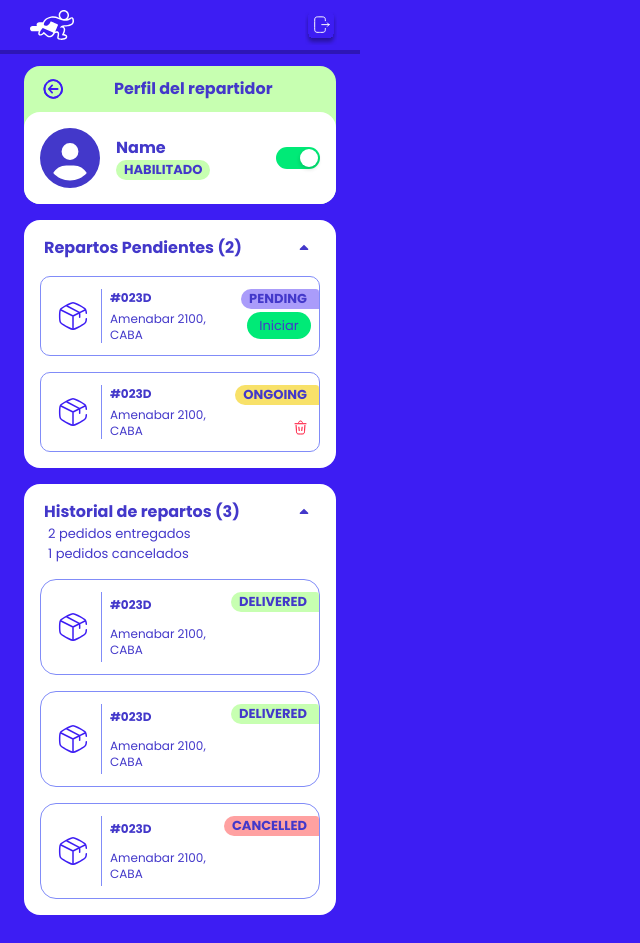
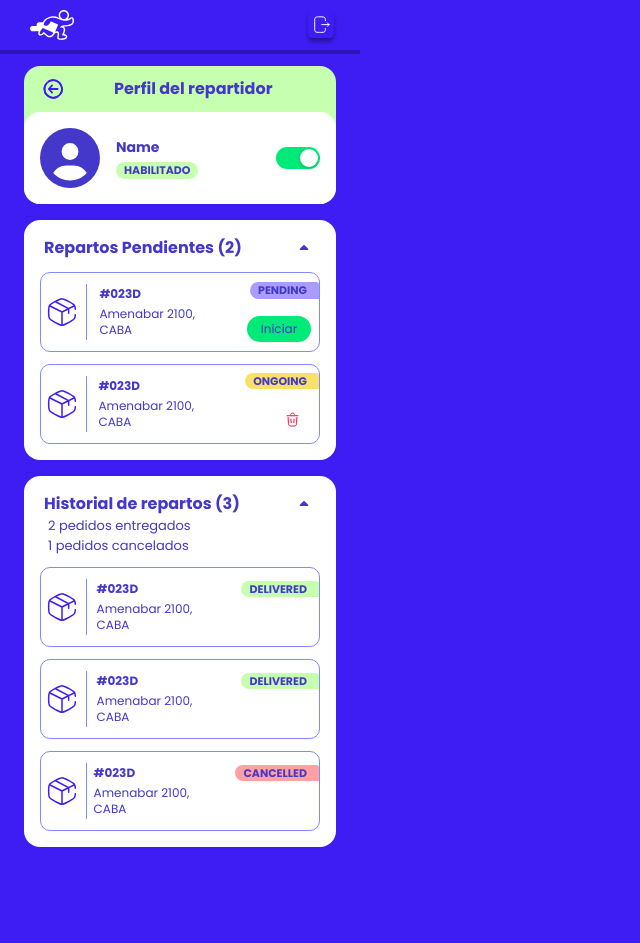
Before and after one commit to Dadario23/fast-delivery-front, a Next.js app: page /driver-profile in a window 1280 px wide. Shown: the whole page, without its empty margins (0-640 px from the left). After the commit the page ends 875 px from the top, so only its background shows below. Built offline with nearby package versions, Linux system fonts and the light colour scheme.

Commit message:
fixed-some-views-lists

```diff
--- a/src/components/DeliveriesAndHistory.tsx
+++ b/src/components/DeliveriesAndHistory.tsx
@@ -121,18 +121,20 @@ const DeliveriesAndHistory: React.FC<{
           showReps &&
           reps.map((rep) => (
             <div
-              className='mt-4 mr-0 flex p-3 pr-0 w-full h-[80px] rounded-[10px] border border-indigo-400 justify-between'
+              className='mt-3 mr-0 flex p-[0.5px] pr-0 w-full h-[80px] rounded-[10px] border border-indigo-400 justify-between'
               key={rep.id}
             >
               {' '}
               {/*box*/}
-              <div className='flex items-center h-full w-15 justify-between'>
+              <div className='flex items-center h-full w-15 justify-center'>
                 {/*boxLeft*/}
               <PackageIcon/>
-                <div className='w-px bg-indigo-400 h-full ml-2 mr-2'></div>
+
+                <div className='w-px bg-indigo-400 h-14 ml-1 mr-1'></div>
                 {/*separator*/}
+
               </div>
-              <div className='flex w-6/12 flex-col justify-around h-full text-xs'>
+              <div className='flex w-6/12 flex-col justify-center h-full text-xs'>
                 {' '}
                 {/*boxMid*/}
                 <h3 className='mb-1'>
@@ -144,7 +146,7 @@ const DeliveriesAndHistory: React.FC<{
                   {rep.subAddress}
                 </p>
               </div>
-              <div className='flex items-end flex-col  w-35 justify-between h-full '>
+              <div className='flex items-end flex-col  w-35 justify-around between h-full '>
                 {' '}
                 {/*boxRight*/}
                 <div
@@ -156,13 +158,13 @@ const DeliveriesAndHistory: React.FC<{
                   className={`flex justify-center w-max items-center pl-2 pr-3 rounded-l-xl rounded-tr`}
                 >
                   {/*title*/}
-                  <h4 style={{ fontSize: '13px' }}>
+                  <h4 style={{ fontSize: '11px' }}>
                     <b>{rep.status.toUpperCase()}</b>
                   </h4>
                 </div>
                 {rep.status === 'ongoing' && (
                   <div
-                    className='flex items-center justify-center p-1 bg-white text-indigo-700 rounded-2xl transition duration-200 ease-in-out hover:bg-gray-400 mr-2 active:bg-gray-500'
+                    className='flex items-center justify-center p-2 bg-white text-indigo-700 rounded-2xl transition duration-200 ease-in-out hover:bg-gray-400 mr-3 active:bg-gray-500'
                     onClick={(e) => onClickButton1(rep.id, 'cancelled', e)}
                   >
                     {' '}
@@ -172,13 +174,13 @@ const DeliveriesAndHistory: React.FC<{
                 )}
                 {rep.status === 'pending' && (
                   <div
+                    className='flex items-center justify-center  p-1 w-16 text-indigo-700 rounded-2xl mr-2 transition duration-200 ease-in-out hover:bg-gray-400 active:bg-gray-500'
                     style={{ backgroundColor: '#00ea77' }}
-                    className='flex items-center justify-center  p-1 w-16 text-indigo-700 rounded-2xl transition-all duration-200 ease-in-out active:bg-green-600 mr-2 mb-1'
                     onClick={(e) => onClickButton1(rep.id, 'ongoing', e)}
                   >
                     {' '}
                     {/*boton 1 customizado*/}
-                    <h4 style={{ fontSize: '13px' }}>Iniciar</h4>
+                    <h4 style={{ fontSize: '12px' }}>Iniciar</h4>
                   </div>
                 )}
               </div>
@@ -218,14 +220,14 @@ const DeliveriesAndHistory: React.FC<{
           showRepsHistory &&
           repsHistory.map((rep) => (
             <div
-              className='mt-4 mr-0 flex p-3 pr-0 w-full h-24 rounded-2xl border border-indigo-400 justify-between'
+              className='mt-3 mr-0 flex p-[0.5px] pr-0 w-full h-[80px] rounded-[10px] border border-indigo-400 justify-between'
               key={rep.id}
             >
-              <div className='flex items-center h-full w-15 justify-evenly'>
+              <div className='flex items-center h-full w-15 justify-center'>
               <PackageIcon/>
-                <div className='w-px bg-indigo-400 h-full ml-2 mr-2'></div>
+              <div className='w-px bg-indigo-400 h-14 ml-1 mr-1'></div>
               </div>
-              <div className='flex w-6/12 flex-col justify-around h-full text-xs'>
+              <div className='flex w-6/12 flex-col justify-center h-full text-xs'>
                 <h3 className='mb-1'>
                   <b>{rep.code}</b>
                 </h3>
@@ -235,15 +237,15 @@ const DeliveriesAndHistory: React.FC<{
                   {rep.subAddress}
                 </p>
               </div>
-              <div className='flex items-end flex-col  w-35 justify-between h-full '>
+              <div className='flex items-end flex-col  w-35 justify-between h-full'>
                 <div
                   style={{
-                    fontSize: '13px',
+                    fontSize: '11px',
                     backgroundColor: `${
                       rep.status === 'delivered' ? '#c7ffb1' : '#FFA1A1'
                     }`,
                   }}
-                  className={`flex justify-center w-max items-center pl-2 pr-3 rounded-l-xl rounded-tr`}
+                  className={`flex justify-center w-max items-center pl-2 pr-3 mt-3 rounded-l-xl rounded-tr`}
                 >
                   <h4>
                     <b>{rep.status.toUpperCase()}</b>
--- a/src/components/DriverProfile.tsx
+++ b/src/components/DriverProfile.tsx
@@ -35,7 +35,9 @@ const DriverProfile: React.FC = () => {
 					<div className="flex flex-row justify-between bg-white w-full rounded-2xl p-4">
 						<div className="flex flex-row w-full items-center justify-start">
 							<FaCircleUser style={{ fontSize: '60px' }} />
-							<div className="flex flex-col ml-4">
+							<div className="flex flex-col ml-4"
+								style={{fontSize:"14px"}}
+							>
 								<h2>
 									<b>Name</b>
 								</h2>
@@ -43,10 +45,10 @@ const DriverProfile: React.FC = () => {
 									style={{
 										backgroundColor: `${switchValue ? '#c7ffb1' : '#bfbfbf'}`,
 									}}
-									className="flex justify-center items-center pl-2 pr-2 rounded-3xl"
+									className="flex justify-center items-center pl-2 pr-2 rounded-3xl mt-1"
 								>
 									{/*title*/}
-									<h4 style={{ fontSize: '13px' }}>
+									<h4 style={{ fontSize: '11px' }}>
 										<b>{switchValue ? 'HABILITADO' : 'DESHABILITADO'}</b>
 									</h4>
 								</div>
```
